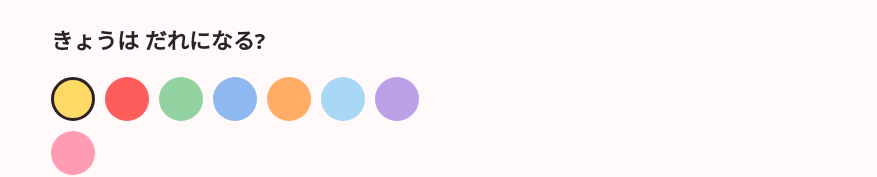
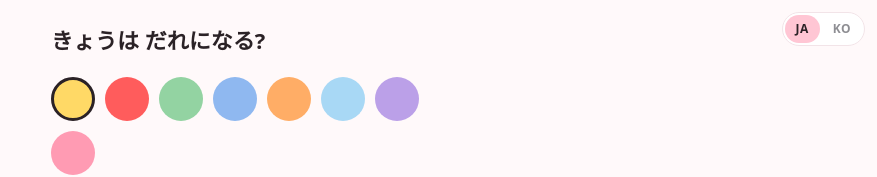
Before and after one commit to layover-lab/layover-lounge, a Next.js app: page /lounge in a window 1280 px wide. Shown: the top 177 px of the page, without its empty margins (403-1280 px from the left). Built offline with nearby package versions, Linux system fonts and the light colour scheme.

Commit message:
언어 버튼 · 응원 방 이름 변경 · 유튜브 구독 버튼

```diff
--- a/app/cheer/page.tsx
+++ b/app/cheer/page.tsx
@@ -5,6 +5,7 @@ import { supabase } from '@/lib/supabase'
 import { COLOR_KEYS, type ColorKey } from '@/lib/colors'
 import { getClientId } from '@/lib/client-id'
 import { pickLang, dict, type Lang } from '@/lib/i18n'
+import LangToggle from '@/components/LangToggle'
 
 /* ─────────────────────────────────────────────────────────
    응원 방 (기획서 5.10)
@@ -171,6 +172,11 @@ export default function CheerWall() {
 
   return (
     <main style={wrap}>
+      {/* 언어 버튼 — 화면 오른쪽 위 고정 */}
+      <div style={{ position: 'fixed', top: 12, right: 12, zIndex: 10 }}>
+        <LangToggle lang={lang} onChange={setLang} />
+      </div>
+
       <header style={{ marginBottom: 18 }}>
         <h1 style={{ fontSize: 22, fontWeight: 700, margin: 0 }}>{t.title}</h1>
         <p style={{ fontSize: 13, color: 'var(--color-text-sub)', margin: '4px 0 0' }}>{t.lead}</p>
--- a/app/lounge/[slug]/page.tsx
+++ b/app/lounge/[slug]/page.tsx
@@ -4,6 +4,7 @@ import { useCallback, useEffect, useRef, useState, type CSSProperties } from 're
 import { useParams, useRouter } from 'next/navigation'
 import { supabase } from '@/lib/supabase'
 import { pickLang, dict, type Lang } from '@/lib/i18n'
+import LangToggle from '@/components/LangToggle'
 
 const ME_KEY = 'layover.me'
 
@@ -170,7 +171,11 @@ export default function Stage() {
   return (
     <main style={{ width: '100%', maxWidth: 480, margin: '0 auto', minHeight: '100dvh', display: 'flex', flexDirection: 'column' }}>
       <header style={{ background: '#FDE3EE', padding: '14px 16px' }}>
-        <button onClick={() => router.push('/lounge')} style={backStyle}>← {t.back}</button>
+        {/* 오른쪽 위는 👥 가 쓰고 있어서 나가기 줄에 둡니다 */}
+        <div style={{ display: 'flex', alignItems: 'center', justifyContent: 'space-between', marginBottom: 6 }}>
+          <button onClick={() => router.push('/lounge')} style={backStyle}>← {t.back}</button>
+          <LangToggle lang={lang} onChange={setLang} />
+        </div>
 
         <div style={{ display: 'flex', alignItems: 'center', justifyContent: 'space-between', gap: 8 }}>
           <div style={{ fontWeight: 700 }}>{room.title}</div>
@@ -282,7 +287,7 @@ const youTagStyle: CSSProperties = {
 }
 
 const backStyle: CSSProperties = {
-  background: 'none', border: 'none', padding: 0, marginBottom: 6,
+  background: 'none', border: 'none', padding: 0,
   fontSize: 12, color: 'var(--color-text-sub)', cursor: 'pointer',
 }
 
--- a/app/lounge/page.tsx
+++ b/app/lounge/page.tsx
@@ -5,6 +5,7 @@ import { useRouter } from 'next/navigation'
 import { COLOR_KEYS, type ColorKey } from '@/lib/colors'
 import { getClientId } from '@/lib/client-id'
 import { pickLang, dict, type Lang } from '@/lib/i18n'
+import LangToggle from '@/components/LangToggle'
 
 const ME_KEY = 'layover.me'
 
@@ -62,6 +63,12 @@ export default function LoungeEntry() {
 
   return (
     <main style={{ width: '100%', maxWidth: 420, margin: '0 auto', padding: 24 }}>
+      {/* 언어 버튼 — 화면 오른쪽 위 고정 */}
+      <div style={{ position: 'fixed', top: 12, right: 12, zIndex: 10 }}>
+        <LangToggle lang={lang} onChange={setLang} />
+      </div>
+
+
       <h1 style={{ fontSize: 22, fontWeight: 700, marginBottom: 20 }}>{t.title}</h1>
 
       <div style={{ display: 'flex', gap: 10, flexWrap: 'wrap', marginBottom: 20 }}>
--- /dev/null
+++ b/components/LangToggle.tsx
@@ -0,0 +1,52 @@
+'use client'
+
+import type { CSSProperties } from 'react'
+import { saveLang, type Lang } from '@/lib/i18n'
+
+/* 언어를 눈에 보이게 고르는 버튼.
+   이게 없으면 URL(?lang=)이나 브라우저 설정으로만 정해져서
+   "어쩔 땐 한글, 어쩔 땐 일본어"로 보입니다.
+
+   자리는 부모가 정합니다 — 채팅방은 헤더 안, 나머지는 화면 오른쪽 위. */
+export default function LangToggle({
+  lang,
+  onChange,
+}: {
+  lang: Lang
+  onChange: (l: Lang) => void
+}) {
+  return (
+    <div style={wrap}>
+      {(['ja', 'ko'] as const).map((l) => (
+        <button
+          key={l}
+          type="button"
+          onClick={() => {
+            saveLang(l)
+            document.documentElement.lang = l   /* 안 맞추면 크롬이 번역을 겁니다 */
+            onChange(l)
+          }}
+          aria-pressed={l === lang}
+          style={btn(l === lang)}
+        >
+          {l === 'ja' ? 'JA' : 'KO'}
+        </button>
+      ))}
+    </div>
+  )
+}
+
+const wrap: CSSProperties = {
+  display: 'inline-flex', gap: 2, padding: 2,
+  background: 'var(--color-surface)', border: '1px solid #F2E4E8',
+  borderRadius: 'var(--radius-full)',
+}
+
+function btn(on: boolean): CSSProperties {
+  return {
+    padding: '5px 11px', borderRadius: 'var(--radius-full)', border: 'none',
+    background: on ? 'var(--color-primary)' : 'transparent',
+    color: on ? 'var(--color-text)' : 'var(--color-text-sub)',
+    fontSize: 12, fontWeight: 700, letterSpacing: '.04em', cursor: 'pointer',
+  }
+}
```
